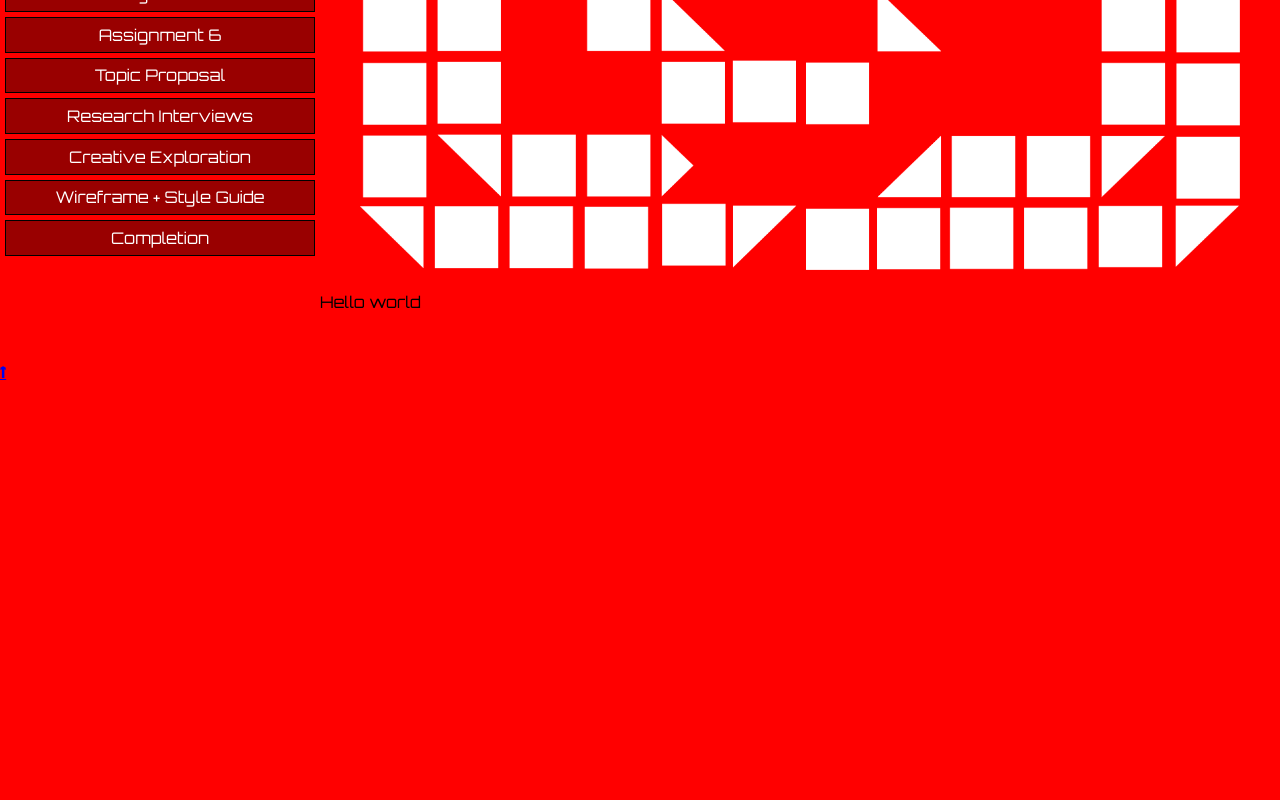
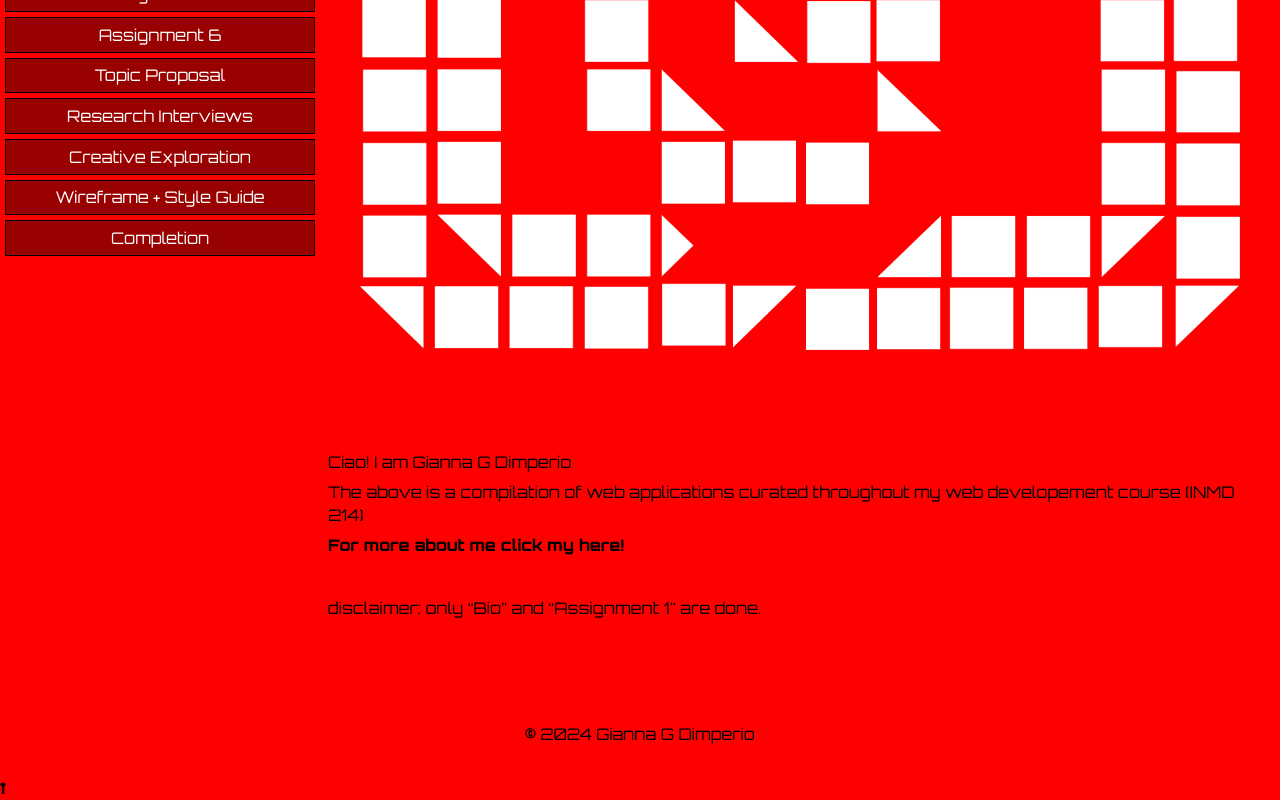
Before and after one commit to ThatGirlWhoCodes/WebDevIIPortfolio, a plain HTML site: page index.html in a window 1280 px wide. Shown: the part 423-1223 px from the top of the page. Before the commit the page ends 807 px from the top, so only its background shows below. Drawn offline with nearby package versions, Linux system fonts and the light colour scheme.

Commit message:
index basically done

```diff
--- a/css/style.css
+++ b/css/style.css
@@ -52,11 +52,29 @@ header h2{
   }
   main img{
     width: 100%;
+    padding: 5rem 0rem 5rem 0rem;
   }
-
+main p{
+  margin: .5em;
+}
   nav ul {
     list-style: none;
     padding-left: 0px;
+  }
+  #click-here{
+    text-decoration: none;
+  }
+  a{
+    text-decoration: none;
+    color: black;
+  }
+  a:hover{
+    text-decoration: none;
+    color: white;
+  }
+  #disclaimer{
+    padding: 2rem 0rem 4rem 0rem;
+
   }
   nav ul li a{
     border: 1px solid black;
--- a/index.html
+++ b/index.html
@@ -43,10 +43,14 @@
     <figure>
       <img src="/img/giannaGDimperioDesignSolutions.png" alt="Mylogo">
     </figure>
-    <p>Hello world</p>
+    <p>Ciao! I am Gianna G Dimperio</p>
+    <p>The above is a compilation of web applications curated throughout my web developement course &#40INMD 214&#41 </p>
+    <p id="click-here"><b>For more about me click my <a href="/bio.html">here!</a></b></p>
+    <p id="disclaimer">disclaimer: only <q>Bio</q> and <q>Assignment 1</q> are done.</p>
   </main>
 </div> <!--closing #two-columns-->
 <footer>
+  <p>&copy; 2024 Gianna G Dimperio</p>
 </footer>
   </div>  <!--closing #container-->
 <a href="#TOP" class="back-to-top">&uarr;</a>
```
Also changed, not shown: bio.html (+1 -1 lines).
